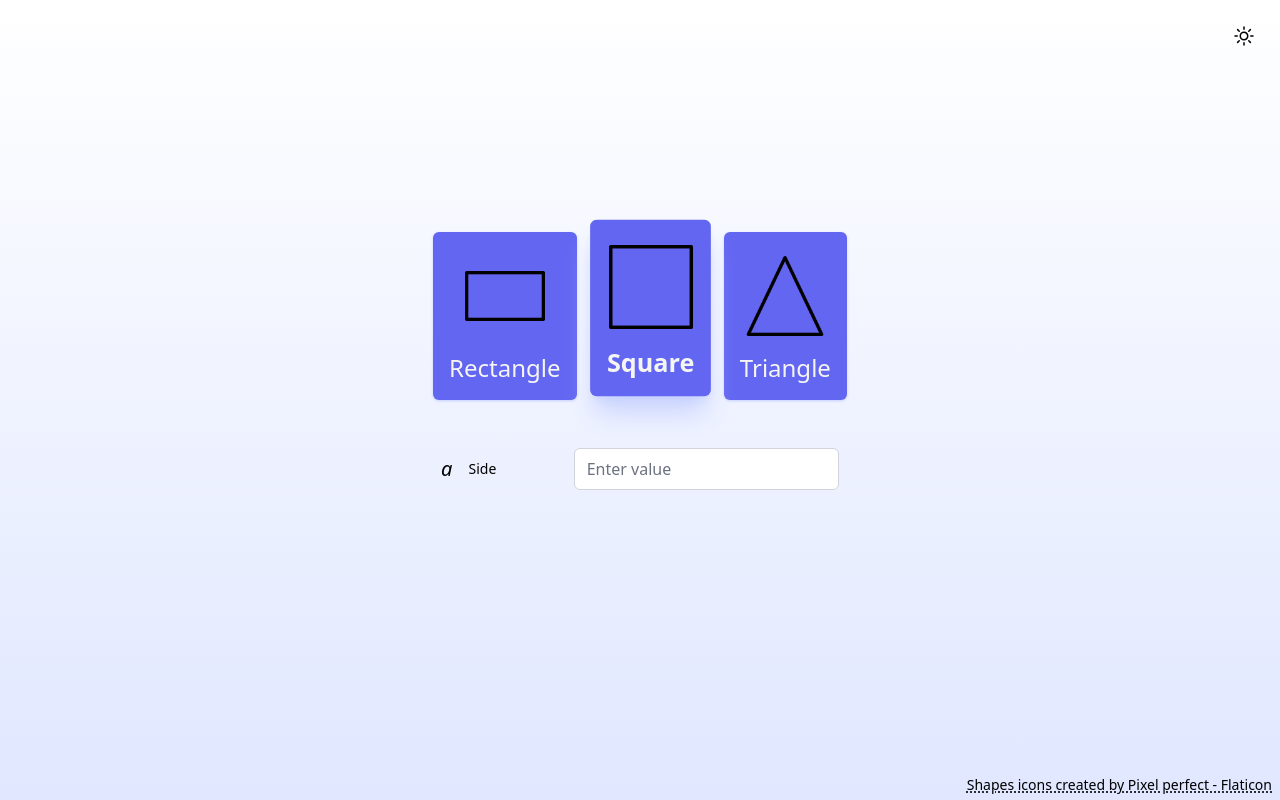
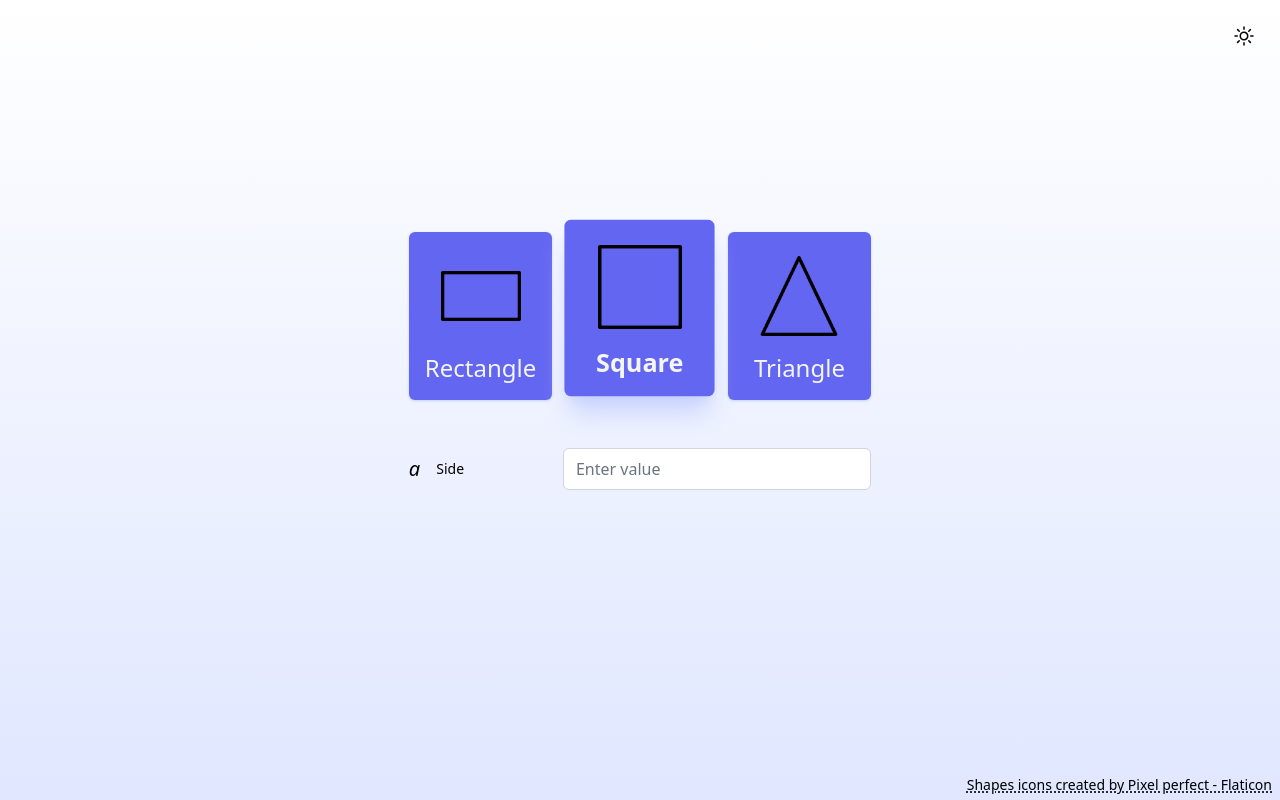
Before and after one commit to comskie/area-and-perimeter, a Vue app: page / in a window 1280 px wide. Built offline with nearby package versions, Linux system fonts and the light colour scheme.

Commit message:
Update HomeView.vue

```diff
--- a/src/views/HomeView.vue
+++ b/src/views/HomeView.vue
@@ -61,7 +61,7 @@ onMounted(() => {
     >
       <div class="grid grid-rows-2 p-4">
         <div class="flex items-end">
-          <div class="grid grid-flow-col gap-2 sm:gap-4">
+          <div class="grid grid-cols-3 gap-2 sm:gap-4">
             <ShapeCard
               shape="rectangle"
               @click="setShape('rectangle')"
@@ -79,7 +79,7 @@ onMounted(() => {
             />
           </div>
         </div>
-        <div ref="calculator" class="px-2">
+        <div ref="calculator">
           <div v-if="isShape('rectangle')" class="mt-12">
             <RectangleCalculator />
           </div>
```
